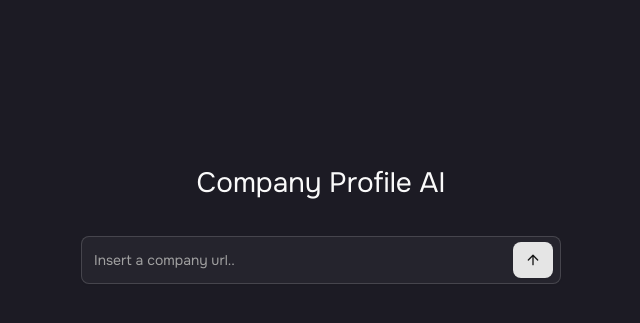
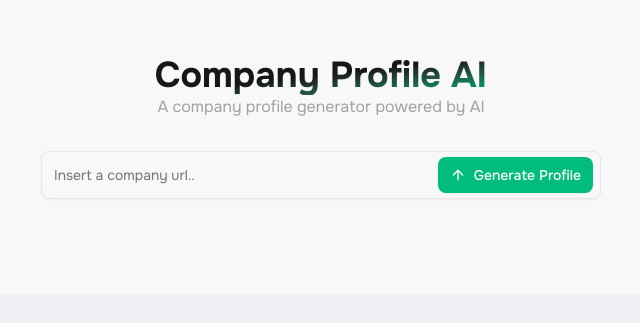
Before and after one commit to mauricioleite1/company-profile-ai, a Next.js app: page / in a window 1280 px wide. Shown: the part 177-500 px from the top of the page, without its empty margins (319-959 px from the left). Built offline with nearby package versions, Linux system fonts and the light colour scheme.

Commit message:
feat: adjustments to style in general

```diff
--- a/app/layout.tsx
+++ b/app/layout.tsx
@@ -1,14 +1,14 @@
-import type { Metadata } from "next";
-import { Onest } from "next/font/google";
-import "./globals.css";
+import type { Metadata } from 'next';
+import { Onest } from 'next/font/google';
+import './globals.css';
 
 const font = Onest({
-  subsets: ["latin"],
+  subsets: ['latin'],
 });
 
 export const metadata: Metadata = {
-  title: "Company Profile AI",
-  description: "A company profile generator powered by AI - Maurício Leite",
+  title: 'Company Profile AI',
+  description: 'A company profile generator powered by AI - Maurício Leite',
 };
 
 export default function RootLayout({
@@ -17,12 +17,8 @@ export default function RootLayout({
   children: React.ReactNode;
 }>) {
   return (
-    <html lang="en">
-      <body
-        className={`${font.className} dark antialiased`}
-      >
-        {children}
-      </body>
+    <html lang='en'>
+      <body className={`${font.className} antialiased`}>{children}</body>
     </html>
   );
 }
--- a/app/page.tsx
+++ b/app/page.tsx
@@ -1,10 +1,23 @@
 import CompanyInput from '@/components/company-input';
+import CompanyProfileCardsSection from '@/components/company-profile-cards-section';
 
 export default function Home() {
   return (
-    <main className='flex h-[100dvh] w-[100dvw] flex-col items-center justify-center gap-y-8'>
-      <h1>Company Profile AI</h1>
-      <CompanyInput />
+    <main className='flex h-[100dvh] w-[100dvw] flex-col items-center justify-center gap-y-24'>
+      <section className='flex flex-col items-center justify-center gap-y-8'>
+        <div className='flex w-full flex-col items-center justify-center'>
+          <h1 className='bg-gradient-to-br from-neutral-900 via-neutral-900 to-emerald-500 bg-clip-text text-4xl font-bold text-transparent'>
+            Company Profile AI
+          </h1>
+
+          <p className='text-neutral-400'>
+            A company profile generator powered by AI
+          </p>
+        </div>
+        <CompanyInput />
+      </section>
+
+      <CompanyProfileCardsSection />
     </main>
   );
 }
--- a/components/company-input.tsx
+++ b/components/company-input.tsx
@@ -2,20 +2,22 @@
 
 import { Input } from '@/components/ui/input';
 import { Button } from '@/components/ui/button';
-import { ArrowUp } from 'lucide-react';
+import { ArrowRight, ArrowUp } from 'lucide-react';
 
 export default function CompanyInput() {
   return (
-    <div className='relative w-120 min-w-80'>
+    <div className='relative w-140 min-w-100'>
       <Input
         placeholder='Insert a company url..'
         type='text'
         onChange={(e) => {
           console.log(e.target.value);
         }}
+        className='pr-44'
       />
-      <Button className='absolute top-1/2 right-2 -translate-y-1/2'>
+      <Button className='absolute top-1/2 right-2 -translate-y-1/2 bg-emerald-500 text-white ease-in-out hover:bg-emerald-500/80'>
         <ArrowUp />
+        Generate Profile
       </Button>
     </div>
   );
--- /dev/null
+++ b/components/footer.tsx
@@ -0,0 +1,3 @@
+export default function Footer() {
+  return <footer className='min-h-24 w-full'>Footer</footer>;
+}
--- a/components/ui/input.tsx
+++ b/components/ui/input.tsx
@@ -9,7 +9,7 @@ function Input({ className, type, ...props }: React.ComponentProps<'input'>) {
       data-slot='input'
       className={cn(
         'file:text-foreground placeholder:text-muted-foreground selection:bg-primary selection:text-primary-foreground dark:bg-input/30 border-input flex h-12 w-full min-w-0 rounded-md border bg-transparent px-3 py-1 text-base shadow-xs transition transition-[color,box-shadow] outline-none file:inline-flex file:h-7 file:border-0 file:bg-transparent file:text-sm file:font-medium disabled:pointer-events-none disabled:cursor-not-allowed disabled:opacity-50 md:text-sm',
-        'focus-visible:border-neutral-500',
+        'focus-visible:border-emerald-200',
         'aria-invalid:ring-destructive/20 dark:aria-invalid:ring-destructive/40 aria-invalid:border-destructive',
         className,
       )}
--- /dev/null
+++ b/lib/mock.ts
@@ -0,0 +1,10 @@
+export const mockProfile = {
+  company_name: 'SolarTech Inc.',
+  service_line: ['Solar Panels', 'Energy Consulting'],
+  company_description:
+    'Provider of renewable energy solutions specializing in solar panel installation and maintenance.',
+  tier1_keywords: ['solar', 'renewable energy', 'green energy'],
+  tier2_keywords: ['consulting', 'energy storage'],
+  emails: ['contact@solartech.com'],
+  poc: 'Jane Doe',
+};
```
